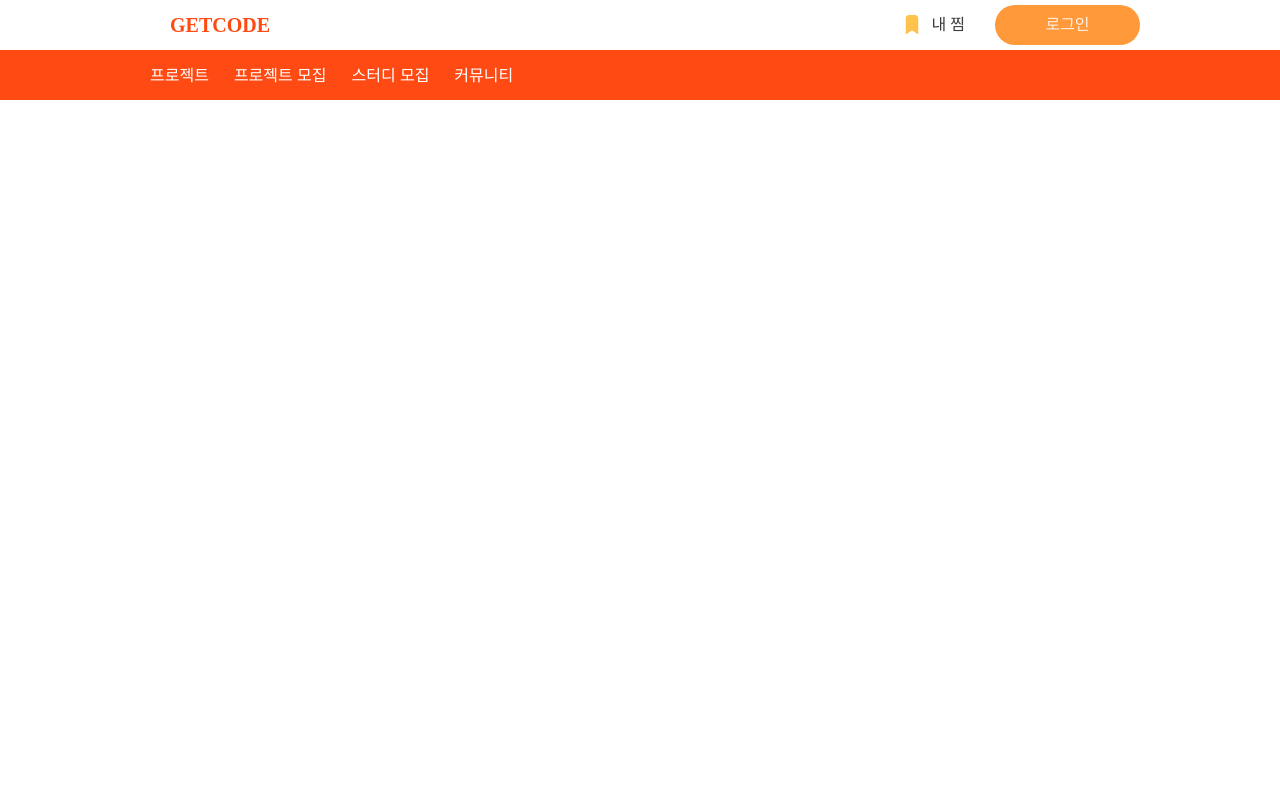
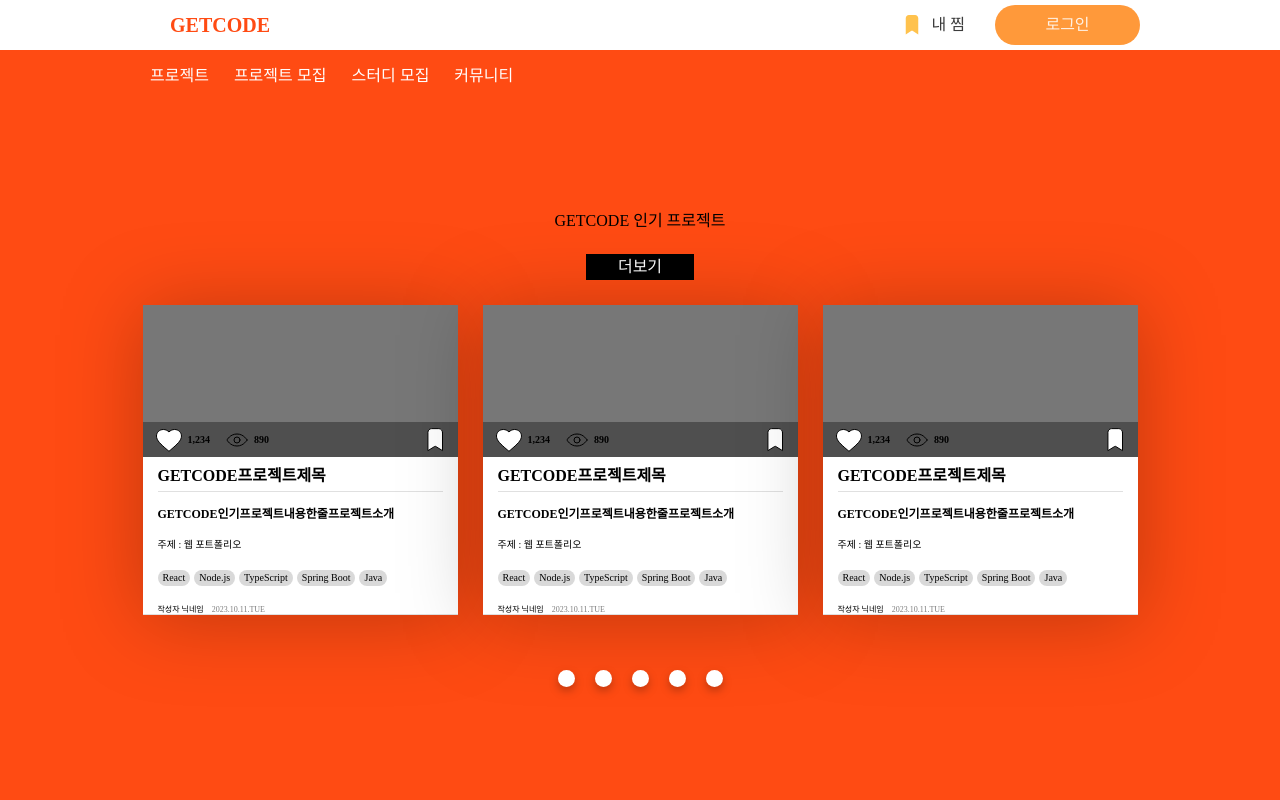
Before and after one commit to GETCODE-Project/Front-End, a Next.js app: page /main in a window 1280 px wide. Shown: the top 800 px of the page. Built offline with nearby package versions, Linux system fonts and the light colour scheme; no server answers.

Commit message:
✨ Feat:  GETCODE메인페이지 생성

```diff
--- a/components/common/layout/MainContantsLayout.tsx
+++ b/components/common/layout/MainContantsLayout.tsx
@@ -53,7 +53,6 @@ const MainContantsLayout = ({pageName, title}:MainContentsLayoutProps) => {
     )
 }
 export default MainContantsLayout;
-const DIV = styled.div``;
 
 const BackLayout = styled.div`
     display: flex;
--- /dev/null
+++ b/components/main/MainPage.tsx
@@ -0,0 +1,142 @@
+import { media } from "@/styles/mediaQuery";
+import styled from "styled-components";
+import ObjectForm from "@/components/project/ObjectForm";
+
+const MainPage = () => {
+    const arr: any[] = [1,2,3];
+    const dotArr: any[] = [1,2,3,4,5];
+    const objectArr: any[] = [1,2,3,4,5,6,7,8,9]
+    return (
+        <BackLayout>
+            <Layout>
+                <TopContents>
+                    <Contents>
+                        <Title>GETCODE 인기 프로젝트</Title>
+                        <MoreViewButton>더보기</MoreViewButton>
+                        <ObjectWrapper>
+                            {arr.map((i:any, idx:number)=>(
+                                <ObjectForm key={idx}/>
+                            ))}
+                        </ObjectWrapper>
+                        <PageDots>
+                            {dotArr.map((i:any, idx:number)=>(
+                                <Dot key={idx}/>
+                            ))}
+                        </PageDots>
+                    </Contents>
+                </TopContents>
+                <BottomContents>
+                    <Title>
+                        <span>프로젝트 |</span>
+                        <span>프로젝트 모집 |</span>
+                        <span>스터디 모집</span>
+                    </Title>
+                    <MoreViewButton>더보기</MoreViewButton>
+                    <ObjectWrapper>
+                            {objectArr.map((i:any, idx:number)=>(
+                                <ObjectForm key={idx}/>
+                            ))}
+                    </ObjectWrapper>
+                </BottomContents>
+            </Layout>
+        </BackLayout>
+    )
+}
+export default MainPage;
+
+const BackLayout = styled.div`
+    display: flex;
+    align-items: start;
+    justify-content: center;
+    width: 100%;
+    padding: 0 55px 70px;
+`;
+
+const Layout = styled.div`
+    display: flex;
+    flex-direction: column;
+    align-items: center;
+    width: 1000px;
+
+    ${media.tablet || media.mobile}{
+        width: 100%;
+    }
+`;
+
+const TopContents = styled.div`
+    display: flex;
+    justify-content: center;
+    width: 100vw;
+    height: calc(100vh - 100px);
+    padding: 45px 0;
+
+    background-color: #ff4b13;
+`;
+
+const Contents = styled.div`
+    display: flex;
+    flex-direction: column;
+    align-items: center;
+    justify-content: center;
+    gap: 25px;
+`;
+const Title = styled.div`
+    & > span{
+        padding: 0 5px;
+        box-sizing: border-box;
+
+        cursor: pointer;
+        &:hover{
+            font-weight: 700;
+        }
+    }
+`;
+const MoreViewButton = styled.div`
+    display: flex;
+    align-items: center;
+    justify-content: center;
+    padding: 5px 32px;
+    box-sizing: border-box;
+
+    background-color: #000;
+
+    color: #fff;
+
+    cursor: pointer;
+`;
+const ObjectWrapper = styled.div`
+    display: flex;
+    align-items: center;
+    justify-content: center;
+    gap: 25px;
+    flex-wrap: wrap;
+`;
+const PageDots = styled.div`
+    display: flex;
+    justify-content: center;
+    align-items: center;
+    width: 100%;
+    gap: 20px;
+`;
+const Dot = styled.div`
+    width: 17px;
+    aspect-ratio: 1/1;
+
+    border-radius: 100px;
+    background-color: #fff;
+    filter: drop-shadow(0px 4px 4px rgba(0, 0, 0, 0.25));
+
+    cursor: pointer;
+    &:hover{
+        background-color: #ff3d00;
+    }
+`;
+
+const BottomContents = styled.div`
+    display: flex;
+    flex-direction: column;
+    align-items: center;
+    gap: 25px;
+    width: 100%;
+    padding: 45px 0;
+`;
--- a/pages/main/index.tsx
+++ b/pages/main/index.tsx
@@ -1,22 +1,17 @@
 import Header from "@/components/common/layout/Header";
 import MenuBar from "@/components/common/layout/MenuBar";
 import Footer from "@/components/common/layout/Footer";
-import styled from "styled-components";
-import ObjectForm from "@/components/project/ObjectForm";
+import MainPage from "@/components/main/MainPage";
 
 const Main = ()=> {
   return (
     <div>
       <Header />
       <MenuBar />
-      <Box />
+      <MainPage />
       <Footer />
     </div>
   );
 }
 
 export default Main;
-
-const Box = styled.div`
-  height: 1000px;
-`;
```
